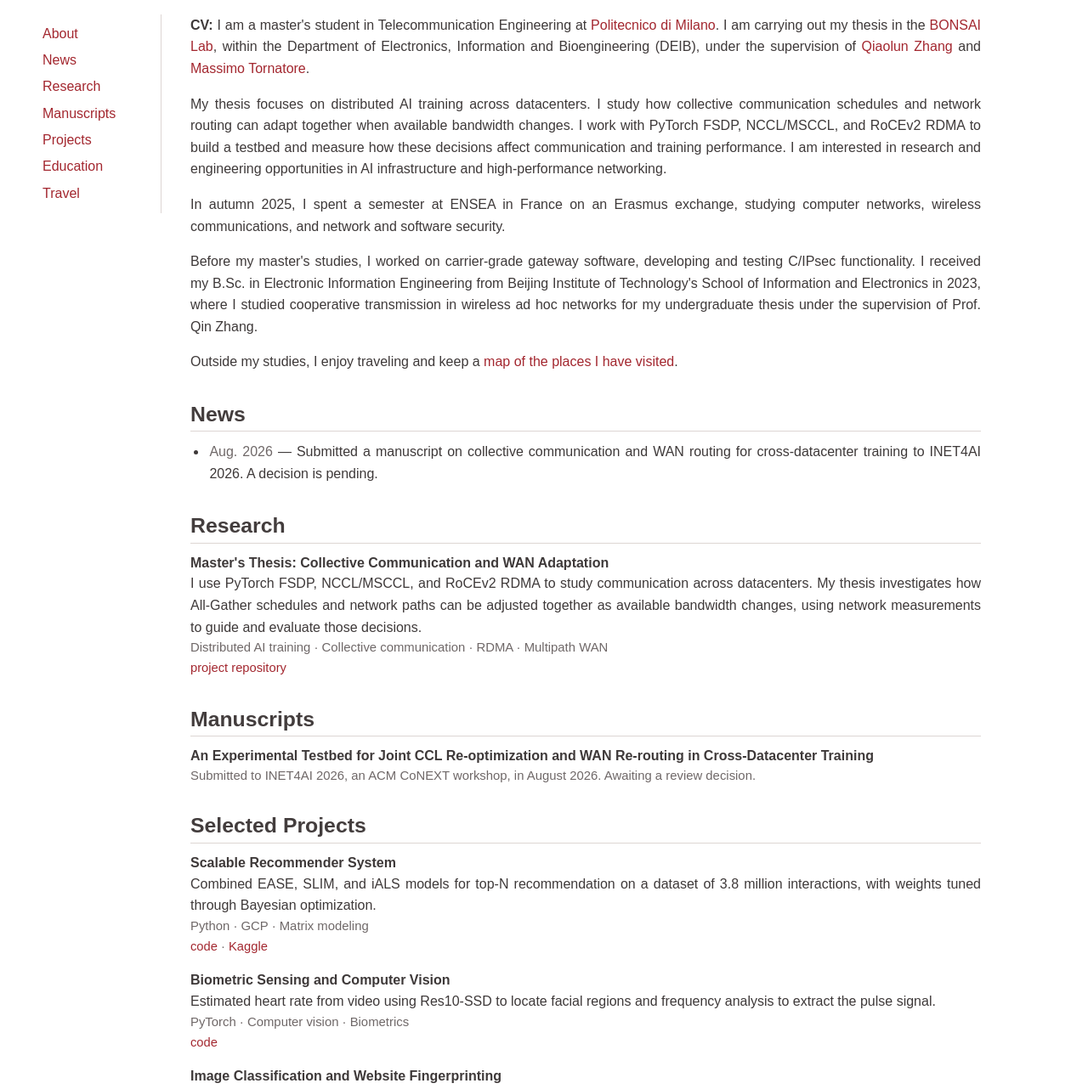
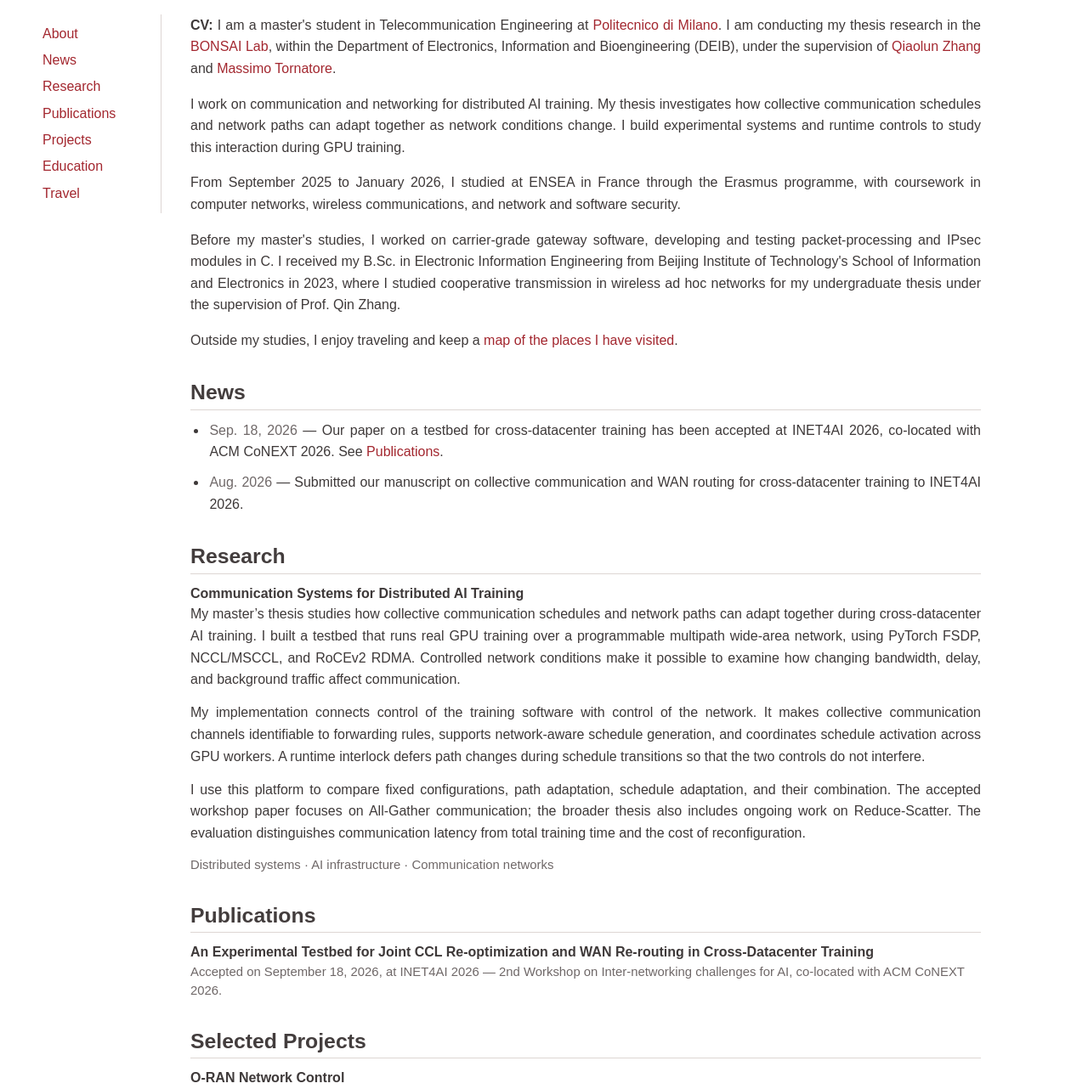
Before and after one commit to ArnoChanPolimi/ArnoChanPolimi.github.io, a plain HTML site: page index.html in a window 1280 px wide. Shown: the part 338-1620 px from the top of the page at 85% size. Drawn offline with Linux system fonts and the light colour scheme.

Commit message:
Update research, accepted publication and selected projects

```diff
--- a/index.html
+++ b/index.html
@@ -34,6 +34,7 @@
     .intro { width:100%; margin:0 0 1.65rem; }
     .intro p,.news li,#research .publication > div:nth-child(2),.project > div:nth-child(2) { text-align:justify; text-align-last:left; hyphens:manual; overflow-wrap:break-word; line-height:1.6; }
     .intro p { margin-bottom:1rem; }
+    .research-description p { text-align:justify; text-align-last:left; line-height:1.6; margin-bottom:.85rem; }
     .intro strong { font-weight:700; }
     .research-line { margin-top:1.05rem; }
     section { scroll-margin-top:20px; margin-top:2.1rem; }
@@ -94,15 +95,15 @@
 
     <div class="body-grid">
       <nav class="side-nav" aria-label="Page sections">
-        <a href="#about">About</a><a href="#news">News</a><a href="#research">Research</a><a href="#publications">Manuscripts</a><a href="#projects">Projects</a><a href="#education">Education</a><a href="#travel">Travel</a>
+        <a href="#about">About</a><a href="#news">News</a><a href="#research">Research</a><a href="#publications">Publications</a><a href="#projects">Projects</a><a href="#education">Education</a><a href="#travel">Travel</a>
       </nav>
       <div class="content">
         <section id="about">
           <div class="intro">
-            <p><strong>CV:</strong> I am a master's student in Telecommunication Engineering at <a href="https://www.polimi.it/" target="_blank" rel="noopener noreferrer">Politecnico di Milano</a>. I am carrying out my thesis in the <a href="https://www.bonsai.deib.polimi.it/" target="_blank" rel="noopener noreferrer">BONSAI Lab</a>, within the Department of Electronics, Information and Bioengineering (DEIB), under the supervision of <a href="https://qiaolunzhang.github.io/" target="_blank" rel="noopener noreferrer">Qiaolun Zhang</a> and <a href="https://tornatore.faculty.polimi.it/" target="_blank" rel="noopener noreferrer">Massimo Tornatore</a>.</p>
-            <p>My thesis focuses on distributed AI training across datacenters. I study how collective communication schedules and network routing can adapt together when available bandwidth changes. I work with PyTorch FSDP, NCCL/MSCCL, and RoCEv2 RDMA to build a testbed and measure how these decisions affect communication and training performance. I am interested in research and engineering opportunities in AI infrastructure and high-performance networking.</p>
-            <p>In autumn 2025, I spent a semester at ENSEA in France on an Erasmus exchange, studying computer networks, wireless communications, and network and software security.</p>
-            <p>Before my master's studies, I worked on carrier-grade gateway software, developing and testing C/IPsec functionality. I received my B.Sc. in Electronic Information Engineering from Beijing Institute of Technology's School of Information and Electronics in 2023, where I studied cooperative transmission in wireless ad hoc networks for my undergraduate thesis under the supervision of Prof. Qin Zhang.</p>
+            <p><strong>CV:</strong> I am a master's student in Telecommunication Engineering at <a href="https://www.polimi.it/" target="_blank" rel="noopener noreferrer">Politecnico di Milano</a>. I am conducting my thesis research in the <a href="https://www.bonsai.deib.polimi.it/" target="_blank" rel="noopener noreferrer">BONSAI Lab</a>, within the Department of Electronics, Information and Bioengineering (DEIB), under the supervision of <a href="https://qiaolunzhang.github.io/" target="_blank" rel="noopener noreferrer">Qiaolun Zhang</a> and <a href="https://tornatore.faculty.polimi.it/" target="_blank" rel="noopener noreferrer">Massimo Tornatore</a>.</p>
+            <p>I work on communication and networking for distributed AI training. My thesis investigates how collective communication schedules and network paths can adapt together as network conditions change. I build experimental systems and runtime controls to study this interaction during GPU training.</p>
+            <p>From September 2025 to January 2026, I studied at ENSEA in France through the Erasmus programme, with coursework in computer networks, wireless communications, and network and software security.</p>
+            <p>Before my master's studies, I worked on carrier-grade gateway software, developing and testing packet-processing and IPsec modules in C. I received my B.Sc. in Electronic Information Engineering from Beijing Institute of Technology's School of Information and Electronics in 2023, where I studied cooperative transmission in wireless ad hoc networks for my undergraduate thesis under the supervision of Prof. Qin Zhang.</p>
             <p>Outside my studies, I enjoy traveling and keep a <a href="https://arnochanpolimi.github.io/HongersTravelMapRecordings/" target="_blank" rel="noopener noreferrer">map of the places I have visited</a>.</p>
           </div>
         </section>
@@ -110,36 +111,39 @@
         <section id="news" class="news">
           <h2>News</h2>
           <ul>
-            <li><time>Aug. 2026</time> — Submitted a manuscript on collective communication and WAN routing for cross-datacenter training to INET4AI 2026. A decision is pending.</li>
+            <li><time datetime="2026-09-18">Sep. 18, 2026</time> — Our paper on a testbed for cross-datacenter training has been accepted at INET4AI 2026, co-located with ACM CoNEXT 2026. See <a href="#publications">Publications</a>.</li>
+            <li><time datetime="2026-08">Aug. 2026</time> — Submitted our manuscript on collective communication and WAN routing for cross-datacenter training to INET4AI 2026.</li>
           </ul>
         </section>
 
         <section id="research">
           <h2>Research</h2>
           <div class="publication">
-            <div class="publication-title">Master's Thesis: Collective Communication and WAN Adaptation</div>
-            <div>I use PyTorch FSDP, NCCL/MSCCL, and RoCEv2 RDMA to study communication across datacenters. My thesis investigates how All-Gather schedules and network paths can be adjusted together as available bandwidth changes, using network measurements to guide and evaluate those decisions.</div>
-            <div class="meta">Distributed AI training · Collective communication · RDMA · Multipath WAN</div>
-            <div class="links"><a href="https://github.com/ArnoChanPolimi/cross-dc-ai-training-testbed" target="_blank" rel="noopener noreferrer">project repository</a></div>
+            <div class="publication-title">Communication Systems for Distributed AI Training</div>
+            <div class="research-description">
+              <p>My master’s thesis studies how collective communication schedules and network paths can adapt together during cross-datacenter AI training. I built a testbed that runs real GPU training over a programmable multipath wide-area network, using PyTorch FSDP, NCCL/MSCCL, and RoCEv2 RDMA. Controlled network conditions make it possible to examine how changing bandwidth, delay, and background traffic affect communication.</p>
+              <p>My implementation connects control of the training software with control of the network. It makes collective communication channels identifiable to forwarding rules, supports network-aware schedule generation, and coordinates schedule activation across GPU workers. A runtime interlock defers path changes during schedule transitions so that the two controls do not interfere.</p>
+              <p>I use this platform to compare fixed configurations, path adaptation, schedule adaptation, and their combination. The accepted workshop paper focuses on All-Gather communication; the broader thesis also includes ongoing work on Reduce-Scatter. The evaluation distinguishes communication latency from total training time and the cost of reconfiguration.</p>
+            </div>
+            <div class="meta">Distributed systems · AI infrastructure · Communication networks</div>
           </div>
         </section>
 
         <section id="publications">
-          <h2>Manuscripts</h2>
+          <h2>Publications</h2>
           <div class="publication">
             <div class="publication-title">An Experimental Testbed for Joint CCL Re-optimization and WAN Re-routing in Cross-Datacenter Training</div>
-            <div class="meta">Submitted to INET4AI 2026, an ACM CoNEXT workshop, in August 2026. Awaiting a review decision.</div>
+            <div class="meta">Accepted on September 18, 2026, at INET4AI 2026 — 2nd Workshop on Inter-networking challenges for AI, co-located with ACM CoNEXT 2026.</div>
           </div>
         </section>
 
         <section id="projects">
           <h2>Selected Projects</h2>
-          <div class="project"><div class="project-title">Scalable Recommender System</div><div>Combined EASE, SLIM, and iALS models for top-N recommendation on a dataset of 3.8 million interactions, with weights tuned through Bayesian optimization.</div><div class="meta">Python · GCP · Matrix modeling</div><div class="links"><a href="https://github.com/ArnoChanPolimi/RecSys_PoliMi_Challenge_2025" target="_blank" rel="noopener noreferrer">code</a><a href="https://www.kaggle.com/competitions/recommender-systems-2025-challenge-polimi/leaderboard" target="_blank" rel="noopener noreferrer">Kaggle</a></div></div>
-          <div class="project"><div class="project-title">Biometric Sensing and Computer Vision</div><div>Estimated heart rate from video using Res10-SSD to locate facial regions and frequency analysis to extract the pulse signal.</div><div class="meta">PyTorch · Computer vision · Biometrics</div><div class="links"><a href="https://github.com/ArnoChanPolimi/LAB_Nearable2025" target="_blank" rel="noopener noreferrer">code</a></div></div>
-          <div class="project"><div class="project-title">Image Classification and Website Fingerprinting</div><div>Used MobileNetV3 for image classification on edge devices and extracted traffic features with tshark and biflows for website fingerprinting.</div><div class="meta">Transfer learning · Traffic analysis</div><div class="links"><a href="https://github.com/ArnoChanPolimi/CGI2026" target="_blank" rel="noopener noreferrer">code</a></div></div>
-          <div class="project"><div class="project-title">Statistical Inference and Learning</div><div>Implemented MLE, MAP, and GLRT methods for signal estimation and detection, alongside RBF-kernel SVMs and Tikhonov regularization.</div><div class="meta">MATLAB · Statistical inference · Machine learning</div><div class="links"><a href="https://github.com/ArnoChanPolimi/Signal-Processing-and-Learning" target="_blank" rel="noopener noreferrer">code</a></div></div>
-          <div class="project"><div class="project-title">Contactless Vital-Sign Detection with 60 GHz FMCW Radar</div><div>Estimated breathing and heart rates from TI IWR6843 radar recordings through range selection, phase unwrapping, and spectral analysis.</div><div class="meta">FMCW radar · Signal processing · MATLAB</div><div class="links"><a href="https://arnochanpolimi.github.io/mmWave-Radar-Vital-Sign-Detection/" target="_blank" rel="noopener noreferrer">project page</a></div></div>
-          <div class="project"><div class="project-title">LoS MIMO Capacity Optimization</div><div>Studied antenna spacing and power allocation in 2×2 line-of-sight MIMO links using the Rayleigh criterion, singular value decomposition, and water-filling.</div><div class="meta">MIMO · Information theory · Optimization · Nokia collaboration</div><div class="links"><a href="https://github.com/ArnoChanPolimi/Information_Theory_Project_LoS_MIMO" target="_blank" rel="noopener noreferrer">code</a></div></div>
+          <div class="project"><div class="project-title">O-RAN Network Control</div><div>Developed a control loop linking a base-station emulator with a network-control application to adapt wireless transmission settings using network measurements.</div><div class="meta">Network control · C · Python</div><div class="links"><a href="https://github.com/ArnoChanPolimi/mrn-oran-m2-project2" target="_blank" rel="noopener noreferrer">code</a></div></div>
+          <div class="project"><div class="project-title">Hybrid Recommender Systems</div><div>Built and evaluated hybrid recommenders within a course-provided framework, combining recommendation methods and tuning them through validation.</div><div class="meta">Machine learning · Recommendation · Python</div><div class="links"><a href="https://github.com/ArnoChanPolimi/RecSys_PoliMi_Challenge_2025" target="_blank" rel="noopener noreferrer">code</a></div></div>
+          <div class="project"><div class="project-title">Plant-Stress Classification</div><div>Adapted an image-classification model to identify plant stress, examining class imbalance, predictions on unseen species, and model interpretation.</div><div class="meta">Computer vision · Transfer learning · PyTorch</div><div class="links"><a href="https://github.com/ArnoChanPolimi/CGI2026" target="_blank" rel="noopener noreferrer">code</a></div></div>
+          <div class="project"><div class="project-title">Statistical Signal Processing and Learning</div><div>Studied estimation, detection, and adaptive filtering through projects on time-series analysis and interference reduction.</div><div class="meta">Signal processing · Statistical learning · MATLAB</div><div class="links"><a href="https://github.com/ArnoChanPolimi/Signal-Processing-and-Learning" target="_blank" rel="noopener noreferrer">code</a></div></div>
+          <div class="project"><div class="project-title">LoS MIMO Capacity Analysis</div><div>Studied how antenna geometry and power allocation affect the capacity of line-of-sight wireless links. Presented the course project at Nokia in Milan.</div><div class="meta">Wireless communications · Information theory · MATLAB</div><div class="links"><a href="https://github.com/ArnoChanPolimi/Information_Theory_Project_LoS_MIMO" target="_blank" rel="noopener noreferrer">code</a></div></div>
         </section>
 
         <section id="education">
@@ -156,7 +160,7 @@
           <p>I keep this map as a record of the places I have visited.</p>
           <p class="travel-link"><a href="https://arnochanpolimi.github.io/HongersTravelMapRecordings/" target="_blank" rel="noopener noreferrer">Open my travel map</a> · <a href="https://clustrmaps.com/site/1c676" target="_blank" rel="noopener noreferrer">Visitor record</a></p>
         </section>
-        <footer><p><a href="mailto:hong1.chen@mail.polimi.it">Email</a> is the best way to reach me; I check it regularly.</p><p>Last updated September 2026 · Hong Chen</p></footer>
+        <footer><p><a href="mailto:hong1.chen@mail.polimi.it">Email</a> is the best way to reach me; I check it regularly.</p><p>Last updated October 2026 · Hong Chen</p></footer>
       </div>
     </div>
   </main>
```
